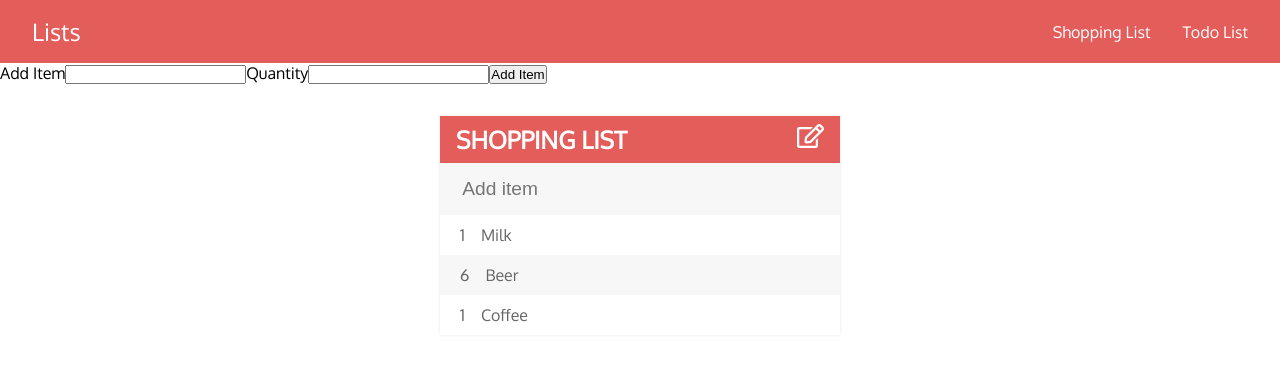
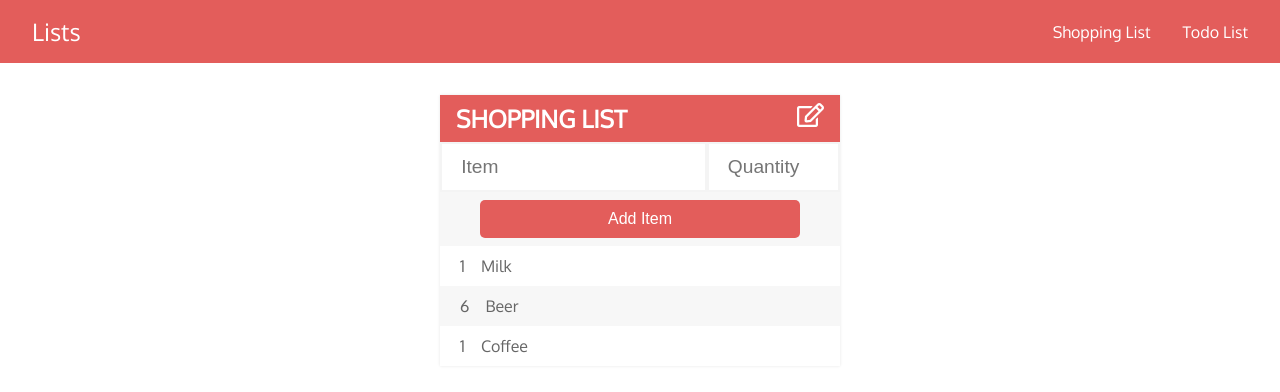
Before and after one commit to madeleinewoodbury/lists, a React (Create React App) app: page /shopping in a window 1280 px wide. Shown: the top 392 px of the page. Built offline with nearby package versions, Linux system fonts and the light colour scheme.

Commit message:
Styling for adding shopping item

```diff
--- a/src/components/page/shopping/AddShoopingItem.js
+++ b/src/components/page/shopping/AddShoopingItem.js
@@ -1,5 +1,6 @@
 import React, { Component } from "react";
 import { Consumer } from "../../../context";
+import "./Shopping.css";
 
 class AddShoopingItem extends Component {
   state = {
@@ -19,6 +20,12 @@ class AddShoopingItem extends Component {
     };
 
     dispatch({ type: "ADD_SHOPPING_ITEM", payload: newItem });
+
+    // Clear State
+    this.setState({
+      name: "",
+      quantity: ""
+    });
   };
 
   onChange = e => this.setState({ [e.target.name]: e.target.value });
@@ -29,15 +36,24 @@ class AddShoopingItem extends Component {
         {value => {
           const { dispatch } = value;
           return (
-            <div>
-              <form onSubmit={this.onSubmit.bind(this, dispatch)}>
-                <label htmlFor="name">Add Item</label>
-                <input type="text" name="name" onChange={this.onChange} />
-                <label htmlFor="quantity">Quantity</label>
-                <input type="text" name="quantity" onChange={this.onChange} />
-                <input type="submit" value="Add Item" />
-              </form>
-            </div>
+            <form onSubmit={this.onSubmit.bind(this, dispatch)}>
+              <div className="form-inputs">
+                <input
+                  type="text"
+                  name="name"
+                  placeholder="Item"
+                  onChange={this.onChange}
+                />
+                <input
+                  type="text"
+                  name="quantity"
+                  placeholder="Quantity"
+                  onChange={this.onChange}
+                />
+              </div>
+
+              <button type="submit">Add Item</button>
+            </form>
           );
         }}
       </Consumer>
--- a/src/components/page/shopping/Shopping.css
+++ b/src/components/page/shopping/Shopping.css
@@ -14,13 +14,23 @@
   font-size: 1.5rem;
 }
 
-#shopping-list input {
+#shopping-list form {
+  display: flex;
+  flex-direction: column;
+}
+
+.form-inputs {
+  display: grid;
+  grid-template-columns: 2fr 1fr;
+}
+
+form input {
   font-size: 1.2rem;
-  background: #f7f7f7;
+  background: #fff;
   width: 100%;
   padding: 0.75rem 0.75rem 0.75rem 1.2rem;
   color: #333;
-  border: 3px solid rgba(0, 0, 0, 0);
+  border: 2px solid #f4f4f4;
 }
 
 #shopping-list input:focus {
@@ -74,3 +84,21 @@
 .fa-edit {
   float: right;
 }
+
+button {
+  margin: 0.5rem auto;
+  width: 80%;
+  padding: 0.5rem;
+  cursor: pointer;
+  border: 2px solid transparent;
+  border-radius: 5px;
+  font-size: 1rem;
+  color: #fff;
+  background: #e35d5b;
+}
+
+button:hover {
+  background: #fff;
+  color: #e35d5b;
+  border-color: #e35d5b;
+}
--- a/src/components/page/shopping/ShoppingList.js
+++ b/src/components/page/shopping/ShoppingList.js
@@ -12,12 +12,12 @@ class ShoppingList extends Component {
           const { shoppingItems } = value;
           return (
             <React.Fragment>
-              <AddShoppingItem />
               <div id="shopping-list">
                 <h1>
                   Shopping List <i className="far fa-edit" />
                 </h1>
-                <input type="text" placeholder="Add item" name="item" />
+                <AddShoppingItem />
+                {/* <input type="text" placeholder="Add item" name="item" /> */}
                 <ul className="shopping-list">
                   {shoppingItems.map(item => (
                     <Shopping key={item.id} item={item} />
```
